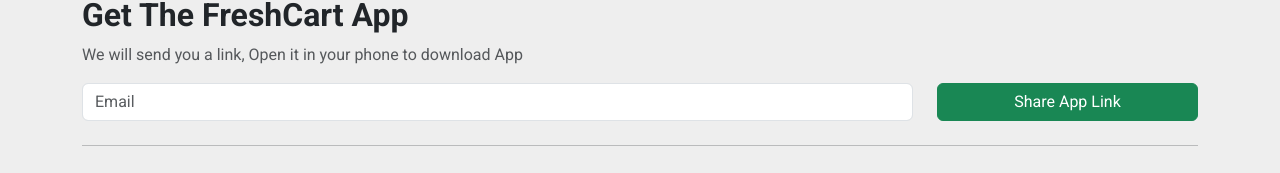
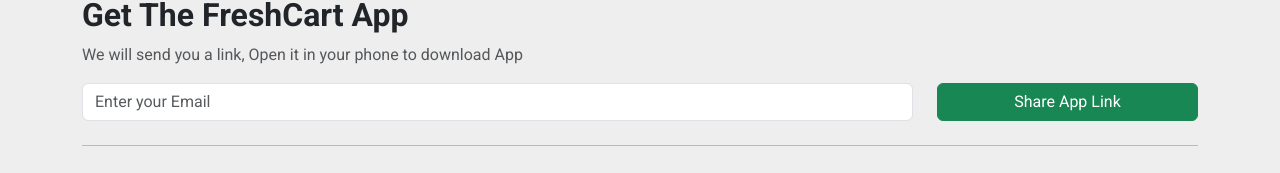
Before and after one commit to kareem-gafer10/FreshCart, a React (Create React App) app: page / in a window 1280 px wide. Shown: the part 1711-1884 px from the top of the page. Built offline with nearby package versions, Linux system fonts and the light colour scheme; no server answers.

Commit message:
fix error uniqe id email in console

```diff
--- a/src/Components/Footer/Footer.jsx
+++ b/src/Components/Footer/Footer.jsx
@@ -9,7 +9,7 @@
   const date = new Date().getFullYear();
 
   const validationSchema = Yup.object({
-    email: Yup.string()
+    emailShare: Yup.string()
       .required("email is required")
       .email("Please Enter a valid Email"),
   });
@@ -24,7 +24,7 @@
 
   const formik = useFormik({
     initialValues: {
-      email: "",
+      emailShare: "",
     },
     validationSchema,
     onSubmit: handelEmail,
@@ -39,22 +39,22 @@
           <p className="text-muted">
             We will send you a link, Open it in your phone to download App
           </p>
-            <form  onSubmit={formik.handleSubmit}>
-          <div className="row mb-4">
+          <form onSubmit={formik.handleSubmit}>
+            <div className="row mb-4">
               <div className="col-md-9">
                 <input
                   type="email"
-                  placeholder="Email"
+                  placeholder="Enter your Email"
                   className="form-control "
-                  name="email"
-                  id="email"
+                  name="emailShare"
+                  id="emailShare"
                   onChange={formik.handleChange}
                   onBlur={formik.handleBlur}
-                  value={formik.values.email}
+                  value={formik.values.emailShare}
                 />
-                {formik.errors.email && formik.touched.email ? (
+                {formik.errors.emailShare && formik.touched.emailShare ? (
                   <small className="text-danger d-block mt-3">
-                    {formik.errors.email}
+                    {formik.errors.emailShare}
                   </small>
                 ) : null}
               </div>
@@ -67,8 +67,8 @@
                   Share App Link
                 </button>
               </div>
-          </div>
-            </form>
+            </div>
+          </form>
 
           <hr />
 
```
